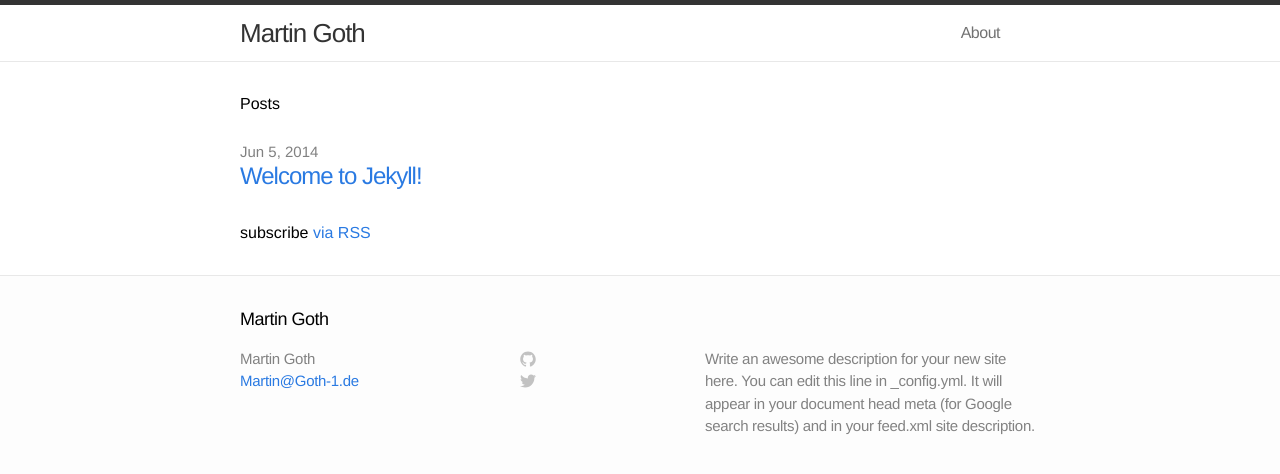
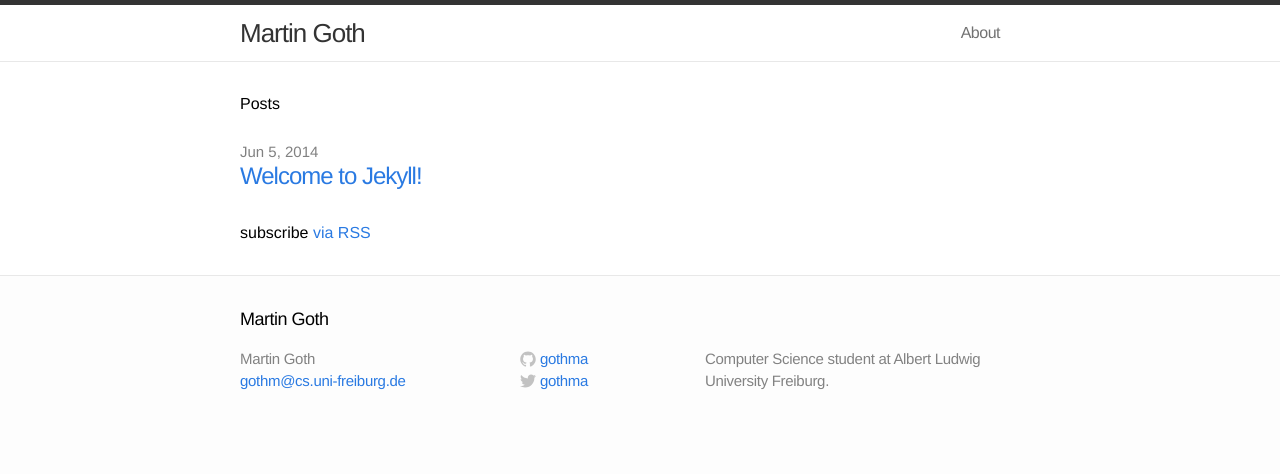
Before and after one commit to gothma/gothma.github.io, a Jekyll site: the page built from index.html, in a window 1280 px wide. Shown: the top 474 px of the page. Built offline with Jekyll 4.4.1, drawn with Linux system fonts in a browser that asks for light colours.

Commit message:
More information about me

```diff
--- a/_config.yml
+++ b/_config.yml
@@ -1,9 +1,11 @@
 # Site settings
 title: Martin Goth
-email: Martin@Goth-1.de
-description: "Write an awesome description for your new site here. You can edit this line in _config.yml. It will appear in your document head meta (for Google search results) and in your feed.xml site description."
+email: gothm@cs.uni-freiburg.de
+description: "Computer Science student at Albert Ludwig University Freiburg."
 baseurl: ""
 url: "http://yourdomain.com"
+username: gothma
+twitter: magmaster
 
 # Build settings
 markdown: kramdown
```
